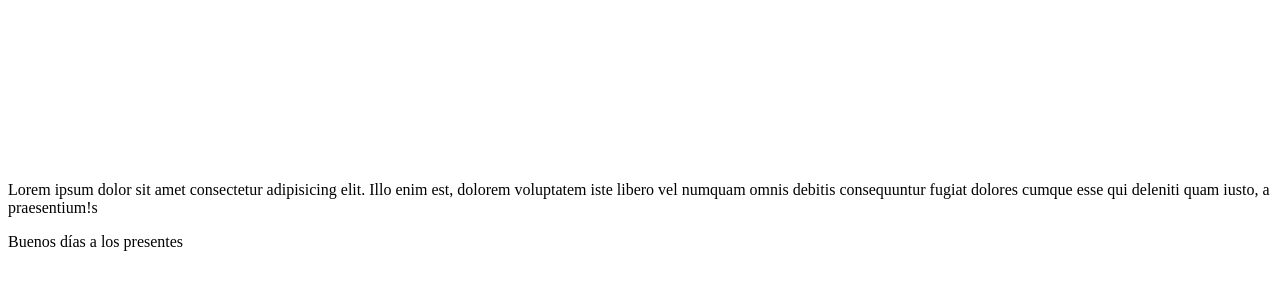
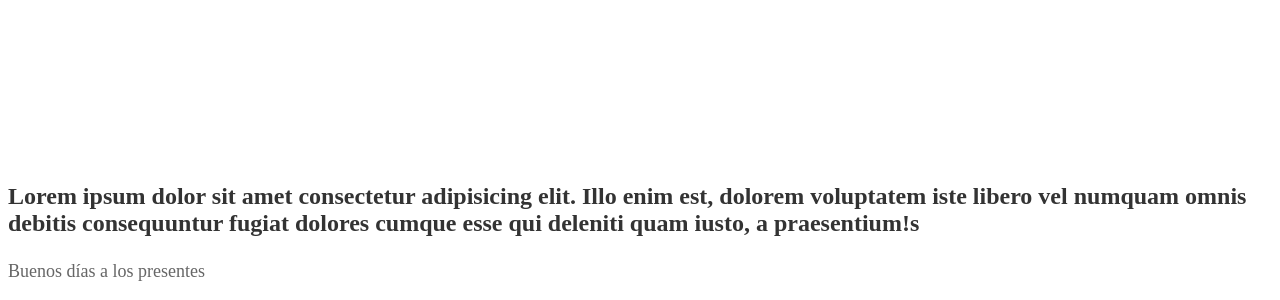
Before and after one commit to Brayanch88/_ai, a plain HTML site: page index.html in a window 1280 px wide. Shown: the part 1462-1762 px from the top of the page. Before the commit the page ends 1729 px from the top, so only its background shows below. Drawn offline with Linux system fonts and the light colour scheme.

Commit message:
Add styles.css modifications

```diff
--- a/styles.css
+++ b/styles.css
@@ -4,3 +4,13 @@
     align-items: center;
     height: 200vh; /* Set the height of the element to 100% of the viewport height */
 }
+.text-p1 {
+    font-size: 24px;
+    font-weight: bold;
+    color: #333;
+}
+
+.text-p2 {
+    font-size: 18px;
+    color: #666;
+}
```
